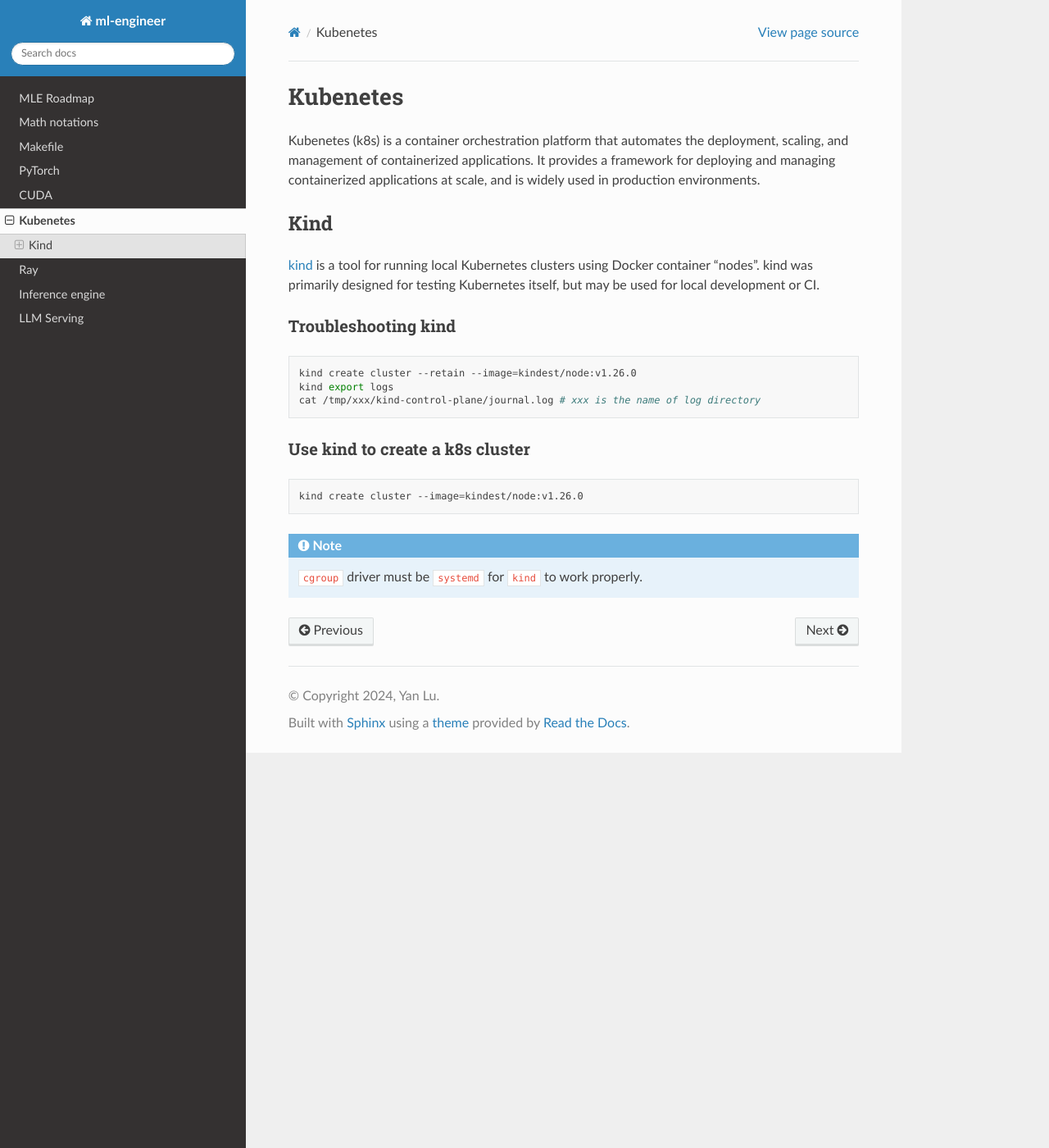
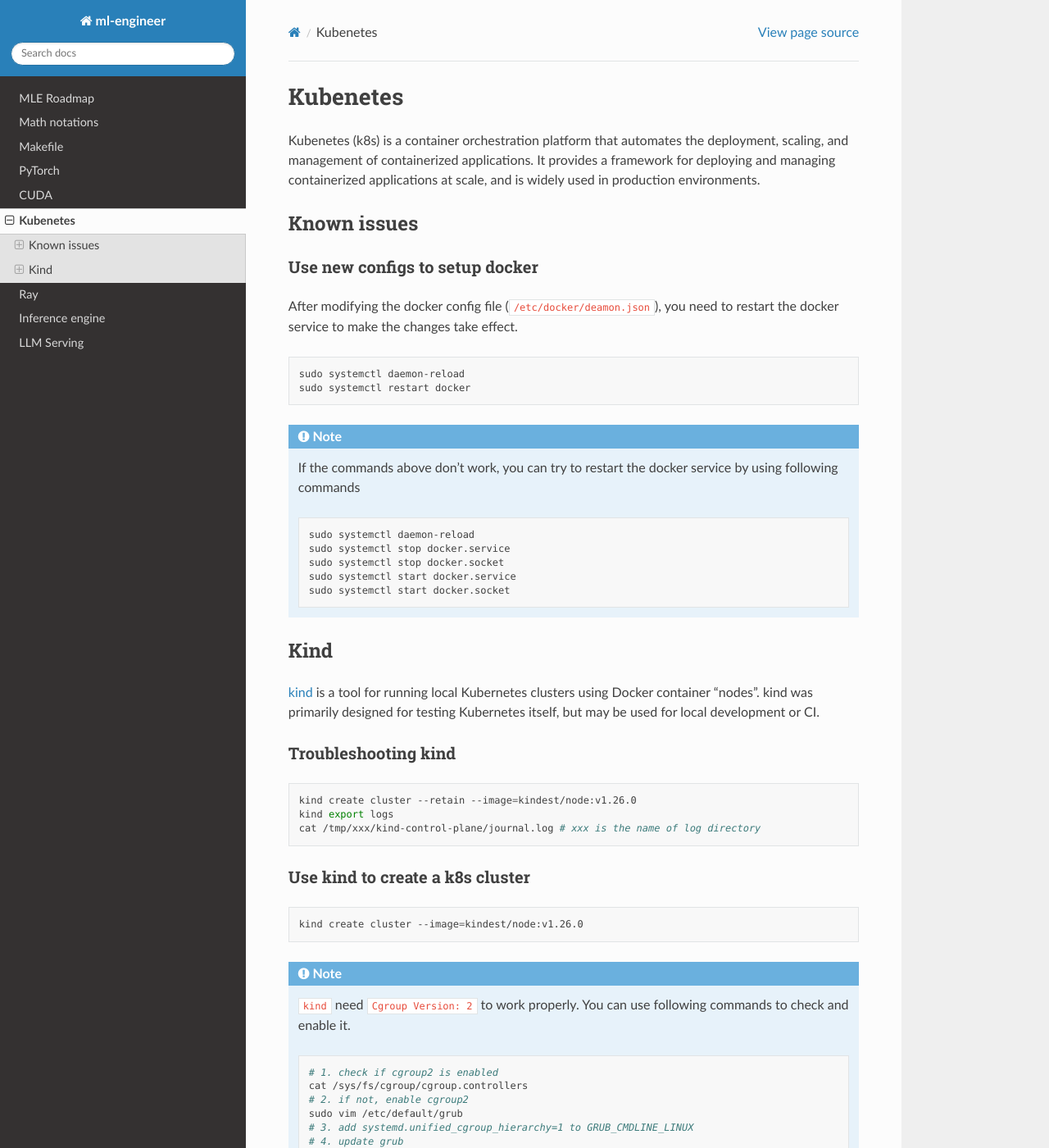
Before and after one commit to Jason-cs18/ml-engineer, a Sphinx documentation site: the page built from docs/source/k8s.rst, in a window 1280 px wide and 1400 px high. Shown: the whole window at 82% size. Built offline with Sphinx 7.4.7 and the Read the Docs theme 3.1.0, drawn with Linux system fonts in a browser that asks for light colours; some of the changed text lies outside the part shown.

Commit message:
update k8s

```diff
--- a/docs/source/k8s.rst
+++ b/docs/source/k8s.rst
@@ -4,6 +4,30 @@
 
 
 Kubenetes (k8s) is a container orchestration platform that automates the deployment, scaling, and management of containerized applications. It provides a framework for deploying and managing containerized applications at scale, and is widely used in production environments.
+
+Known issues
+------------
+
+Use new configs to setup docker
+^^^^^^^^^^^^^^^^^^^^^^^^^^^^^^^^^^
+After modifying the docker config file (``/etc/docker/deamon.json``), you need to restart the docker service to make the changes take effect.
+
+.. code-block:: bash
+
+  sudo systemctl daemon-reload
+  sudo systemctl restart docker
+
+.. note::
+
+  If the commands above don't work, you can try to restart the docker service by using following commands
+
+  .. code-block:: bash
+
+    sudo systemctl daemon-reload
+    sudo systemctl stop docker.service
+    sudo systemctl stop docker.socket
+    sudo systemctl start docker.service
+    sudo systemctl start docker.socket
 
 Kind
 ----
@@ -26,4 +50,16 @@
 
 .. note::
 
-   ``cgroup`` driver must be ``systemd`` for ``kind`` to work properly.
+  ``kind`` need ``Cgroup Version: 2`` to work properly. You can use following commands to check and enable it.
+
+  .. code-block:: bash
+
+    # 1. check if cgroup2 is enabled
+    cat /sys/fs/cgroup/cgroup.controllers
+    # 2. if not, enable cgroup2
+    sudo vim /etc/default/grub
+    # 3. add systemd.unified_cgroup_hierarchy=1 to GRUB_CMDLINE_LINUX
+    # 4. update grub
+    sudo update-grub
+    # 5. reboot
+    sudo reboot
```
